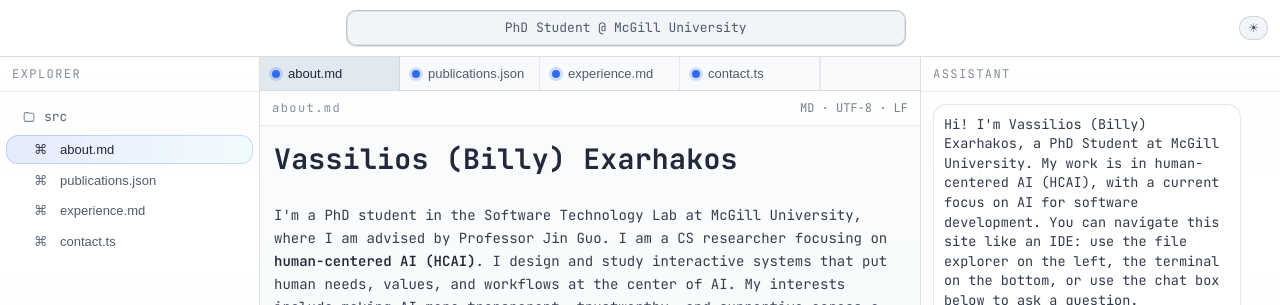
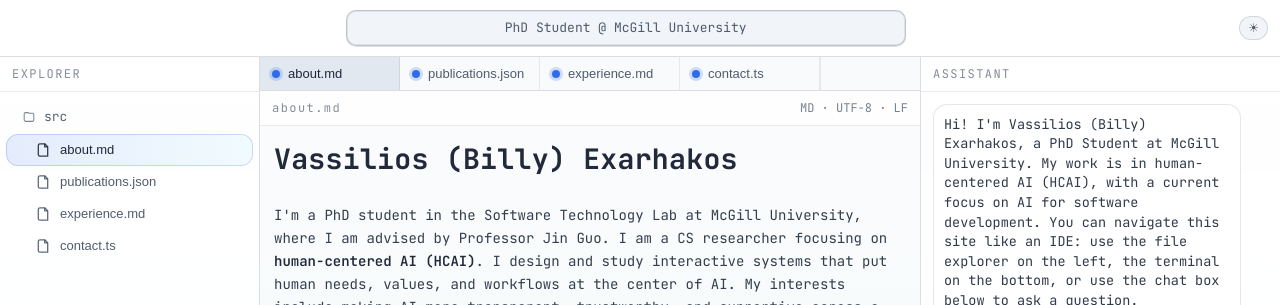
Before and after one commit to billyexarhakos/portfolio, a Next.js app: page / in a window 1280 px wide. Shown: the top 305 px of the page. Built offline with nearby package versions, Linux system fonts and the light colour scheme.

Commit message:
update file svg

```diff
--- a/src/components/FileTree.tsx
+++ b/src/components/FileTree.tsx
@@ -98,7 +98,29 @@ export function FileTree({
             <span className="treeIndent" style={{ width: depth * 12 }} aria-hidden="true" />
             {/* No twisty for files; only an icon based on file type */}
             <span className="treeIcon" aria-hidden="true">
-              ⌘
+              <svg
+                width="18"
+                height="18"
+                viewBox="0 0 24 24"
+                fill="none"
+                xmlns="http://www.w3.org/2000/svg"
+                aria-hidden="true"
+                focusable="false"
+                style={{ display: "block", color: "currentColor" }}
+              >
+                <path
+                  d="M8 3.75H14.25L18.25 7.75V20.25H8C6.75736 20.25 5.75 19.2426 5.75 18V6C5.75 4.75736 6.75736 3.75 8 3.75Z"
+                  stroke="currentColor"
+                  strokeWidth="1.75"
+                  strokeLinejoin="round"
+                />
+                <path
+                  d="M14.25 3.75V7.75H18.25"
+                  stroke="currentColor"
+                  strokeWidth="1.75"
+                  strokeLinejoin="round"
+                />
+              </svg>
             </span>
             <span className="treeLabel">{node.name}</span>
           </button>
```
